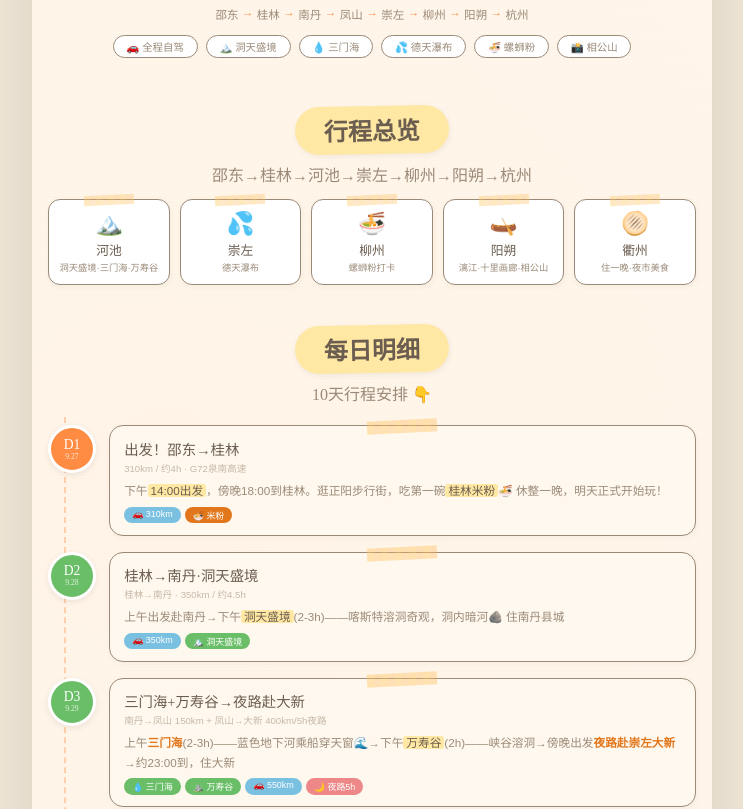
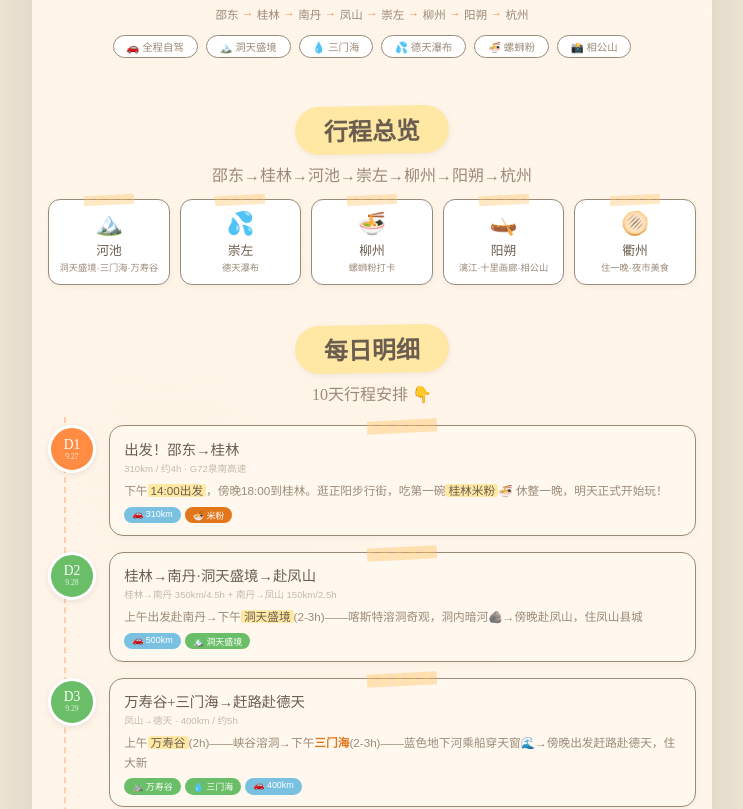
Before and after one commit to Eatingc4/guangxi-travel-guide, a plain HTML site: page index.html in a window 1280 px wide. Shown: the part 159-968 px from the top of the page, without its empty margins (268-1011 px from the left). Drawn offline with Linux system fonts and the light colour scheme; a web font is replaced by a local one.

Commit message:
调整：9.28洞天盛境后赴凤山，9.29先万寿谷再三门海再赴德天

```diff
--- a/index.html
+++ b/index.html
@@ -85,15 +85,15 @@ body{font-family:'ZCOOL XiaoWei','PingFang SC',sans-serif;background:#F0E6D6;col
 </div></div>
 
 <div class="day"><div class="day-b" style="background:var(--green-d);color:#fff;"><div class="dn">D2</div><div class="dd">9.28</div></div><div class="day-c">
-<div class="day-t">桂林→南丹·洞天盛境</div><div class="day-d">桂林→南丹 · 350km / 约4.5h</div>
-<div class="day-x">上午出发赴南丹→下午<b>洞天盛境</b>(2-3h)——喀斯特溶洞奇观，洞内暗河🪨 住南丹县城</div>
-<div class="tags"><span class="tag t-drive">🚗 350km</span><span class="tag t-sight">🏔️ 洞天盛境</span></div>
+<div class="day-t">桂林→南丹·洞天盛境→赴凤山</div><div class="day-d">桂林→南丹 350km/4.5h + 南丹→凤山 150km/2.5h</div>
+<div class="day-x">上午出发赴南丹→下午<b>洞天盛境</b>(2-3h)——喀斯特溶洞奇观，洞内暗河🪨→傍晚赴凤山，住凤山县城</div>
+<div class="tags"><span class="tag t-drive">🚗 500km</span><span class="tag t-sight">🏔️ 洞天盛境</span></div>
 </div></div>
 
 <div class="day"><div class="day-b" style="background:var(--green-d);color:#fff;"><div class="dn">D3</div><div class="dd">9.29</div></div><div class="day-c">
-<div class="day-t">三门海+万寿谷→夜路赴大新</div><div class="day-d">南丹→凤山 150km + 凤山→大新 400km/5h夜路</div>
-<div class="day-x">上午<span class="star">三门海</span>(2-3h)——蓝色地下河乘船穿天窗🌊→下午<b>万寿谷</b>(2h)——峡谷溶洞→傍晚出发<span class="star">夜路赴崇左大新</span>→约23:00到，住大新</div>
-<div class="tags"><span class="tag t-sight">💧 三门海</span><span class="tag t-sight">⛰️ 万寿谷</span><span class="tag t-drive">🚗 550km</span><span class="tag t-warn">🌙 夜路5h</span></div>
+<div class="day-t">万寿谷+三门海→赶路赴德天</div><div class="day-d">凤山→德天 · 400km / 约5h</div>
+<div class="day-x">上午<b>万寿谷</b>(2h)——峡谷溶洞→下午<span class="star">三门海</span>(2-3h)——蓝色地下河乘船穿天窗🌊→傍晚出发赶路赴德天，住大新</div>
+<div class="tags"><span class="tag t-sight">⛰️ 万寿谷</span><span class="tag t-sight">💧 三门海</span><span class="tag t-drive">🚗 400km</span></div>
 </div></div>
 
 <div class="day"><div class="day-b" style="background:var(--sky-d);color:#fff;"><div class="dn">D4</div><div class="dd">10.1</div></div><div class="day-c">
```
